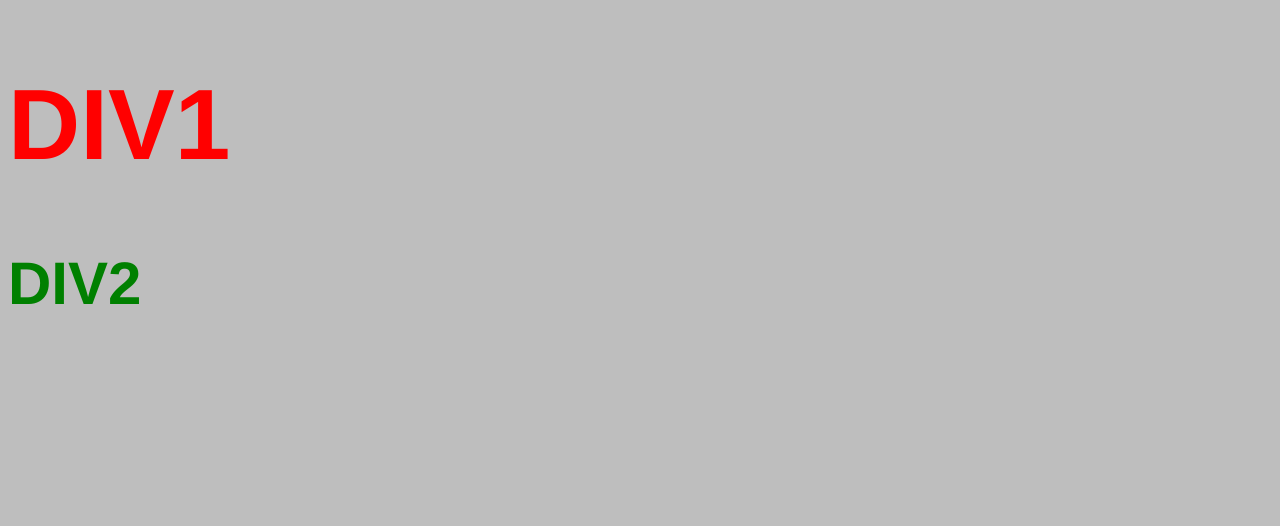
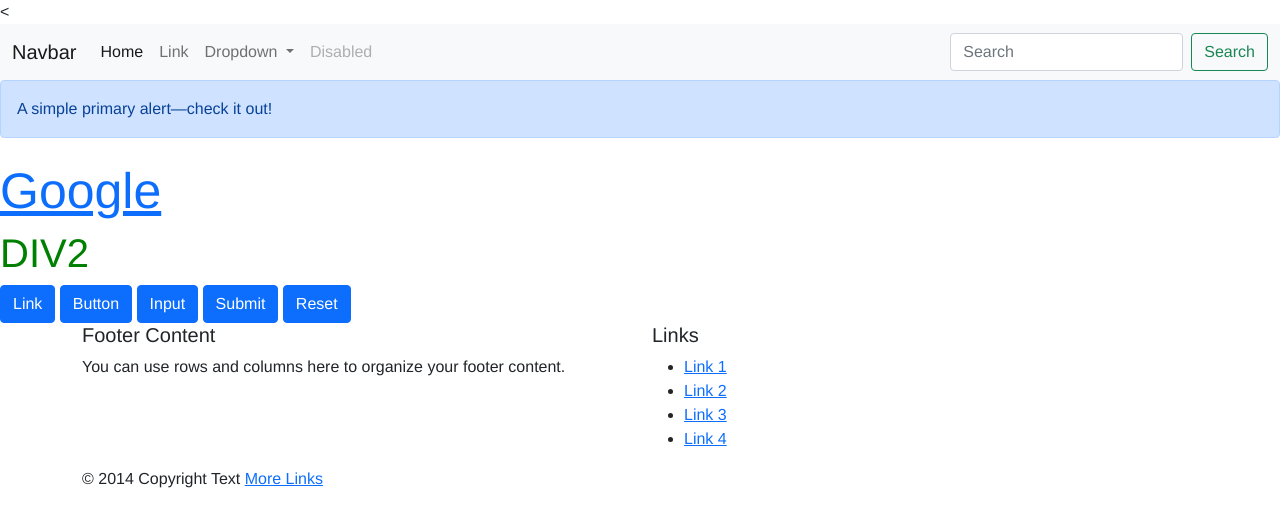
Before and after one commit to Flaviolsantos/GRSI-Projeto_HTML, a website: page public/index.html in a window 1280 px wide. Drawn offline with nearby package versions, Linux system fonts and the light colour scheme.

Commit message:
design_stylepage

```diff
--- a/public/index.html
+++ b/public/index.html
@@ -4,45 +4,108 @@
     <meta charset="UTF-8">
     <meta http-equiv="X-UA-Compatible" content="IE=edge">
     <meta name="viewport" content="width=device-width, initial-scale=1.0">
+    <link rel="stylesheet" type="text/css" href="/public/styles.css">
     <title>Document</title>
+    <link href="https://cdn.jsdelivr.net/npm/bootstrap@5.1.3/dist/css/bootstrap.min.css" rel="stylesheet" integrity="sha384-1BmE4kWBq78iYhFldvKuhfTAU6auU8tT94WrHftjDbrCEXSU1oBoqyl2QvZ6jIW3" crossorigin="anonymous">
+    <script src="https://cdn.jsdelivr.net/npm/bootstrap@5.1.3/dist/js/bootstrap.bundle.min.js" integrity="sha384-ka7Sk0Gln4gmtz2MlQnikT1wXgYsOg+OMhuP+IlRH9sENBO0LRn5q+8nbTov4+1p" crossorigin="anonymous"></script>
+
 </head>
-<style>
-    /**  comentario **/
-    * {
-        font-family: 'Franklin Gothic Medium', 'Arial Narrow', Arial, sans-serif;
-    }
-    .cab1 {
 
-        color: red;
-        font-size: 50px;
-    }
-
-    .cab2 {
-        color: green;
-        font-size: 30px;
-    }
-
-    body {
-        background-color: rgb(190, 190, 190);
-
-    }
-</style>
 <header>
 <!--aqui vai ficar a nav bar (barra de navegação)-->
 
+<<nav class="navbar navbar-expand-lg navbar-light bg-light">
+    <div class="container-fluid">
+      <a class="navbar-brand" href="#">Navbar</a>
+      <button class="navbar-toggler" type="button" data-bs-toggle="collapse" data-bs-target="#navbarSupportedContent" aria-controls="navbarSupportedContent" aria-expanded="false" aria-label="Toggle navigation">
+        <span class="navbar-toggler-icon"></span>
+      </button>
+      <div class="collapse navbar-collapse" id="navbarSupportedContent">
+        <ul class="navbar-nav me-auto mb-2 mb-lg-0">
+          <li class="nav-item">
+            <a class="nav-link active" aria-current="page" href="#">Home</a>
+          </li>
+          <li class="nav-item">
+            <a class="nav-link" href="#">Link</a>
+          </li>
+          <li class="nav-item dropdown">
+            <a class="nav-link dropdown-toggle" href="#" id="navbarDropdown" role="button" data-bs-toggle="dropdown" aria-expanded="false">
+              Dropdown
+            </a>
+            <ul class="dropdown-menu" aria-labelledby="navbarDropdown">
+              <li><a class="dropdown-item" href="#">Action</a></li>
+              <li><a class="dropdown-item" href="#">Another action</a></li>
+              <li><hr class="dropdown-divider"></li>
+              <li><a class="dropdown-item" href="#">Something else here</a></li>
+            </ul>
+          </li>
+          <li class="nav-item">
+            <a class="nav-link disabled">Disabled</a>
+          </li>
+        </ul>
+        <form class="d-flex">
+          <input class="form-control me-2" type="search" placeholder="Search" aria-label="Search">
+          <button class="btn btn-outline-success" type="submit">Search</button>
+        </form>
+      </div>
+    </div>
+  </nav>
+
 </header>
 <body>
-
+    <div class="alert alert-primary" role="alert">
+        A simple primary alert—check it out!
+      </div>
 
     <div class="cab1">
-       <h1>DIV1 </h1>
+
+        <a href="http://www.google.com">Google</a>
+
     </div>
     <div class="cab2">
         <h1>DIV2</h1>
     </div>
+
+    <div>
+
+        <a class="btn btn-primary" href="#" role="button">Link</a>
+        <button class="btn btn-primary" type="submit">Button</button>
+        <input class="btn btn-primary" type="button" value="Input">
+        <input class="btn btn-primary" type="submit" value="Submit">
+        <input class="btn btn-primary" type="reset" value="Reset">
+
+    </div>
+
+
 </body>
 
 <footer>
 
+    <footer class="page-footer">
+        <div class="container">
+          <div class="row">
+            <div class="col l6 s12">
+              <h5 class="white-text">Footer Content</h5>
+              <p class="grey-text text-lighten-4">You can use rows and columns here to organize your footer content.</p>
+            </div>
+            <div class="col l4 offset-l2 s12">
+              <h5 class="white-text">Links</h5>
+              <ul>
+                <li><a class="grey-text text-lighten-3" href="#!">Link 1</a></li>
+                <li><a class="grey-text text-lighten-3" href="#!">Link 2</a></li>
+                <li><a class="grey-text text-lighten-3" href="#!">Link 3</a></li>
+                <li><a class="grey-text text-lighten-3" href="#!">Link 4</a></li>
+              </ul>
+            </div>
+          </div>
+        </div>
+        <div class="footer-copyright">
+          <div class="container">
+          © 2014 Copyright Text
+          <a class="grey-text text-lighten-4 right" href="#!">More Links</a>
+          </div>
+        </div>
+      </footer>
+
 </footer>
 </html>
--- /dev/null
+++ b/public/styles.css
@@ -0,0 +1,18 @@
+* {
+    font-family: 'Franklin Gothic Medium', 'Arial Narrow', Arial, sans-serif;
+}
+.cab1 {
+
+    color: red;
+    font-size: 50px;
+}
+
+.cab2 {
+    color: green;
+    font-size: 30px;
+}
+
+body {
+    background-color: rgb(190, 190, 190);
+
+}
```
Also changed, not shown: server.js (+5 -3 lines).
